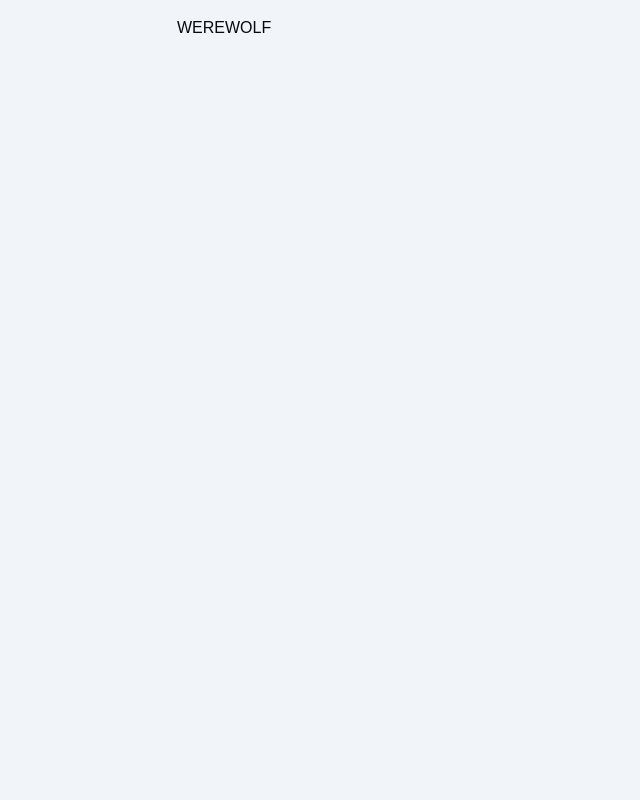
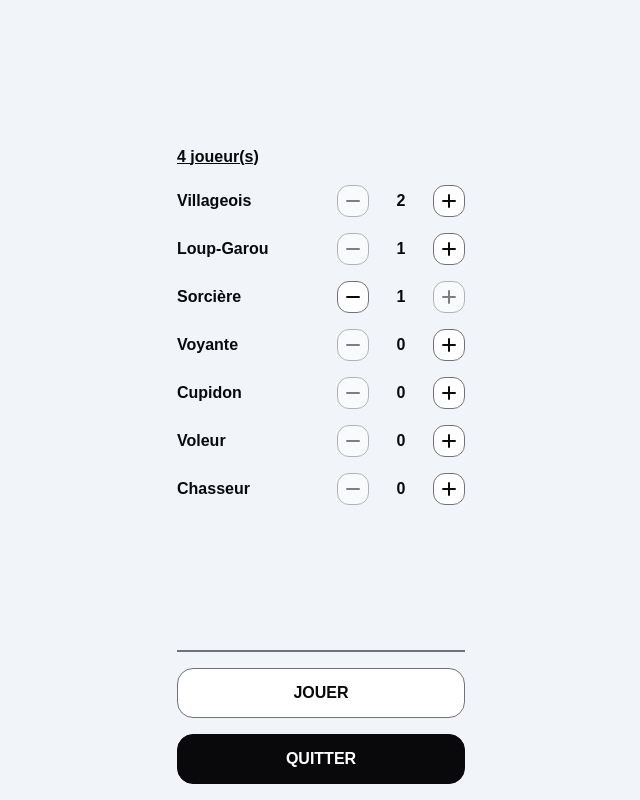
Before and after one commit to bastos-rcd/JustPlay, a React (Vite) app: page /werewolf in a window 1280 px wide. Shown: the whole page, without its empty margins (319-959 px from the left). Built offline with nearby package versions, Linux system fonts and the light colour scheme; a web font is replaced by a local one.

Commit message:
feat: werewolf start page

```diff
--- a/src/components/counter.tsx
+++ b/src/components/counter.tsx
@@ -1,8 +1,8 @@
 export default function Counter(props: {
 	value: number
 	change: (value: number) => void
-	min: number
-	max: number
+	min?: number
+	max?: number
 }) {
 	return (
 		<div className="flex flex-row items-center justify-center gap-4">
--- /dev/null
+++ b/src/features/werewolf/components/werewolf-game.tsx
@@ -0,0 +1,3 @@
+export default function WerewolfGame() {
+	return <>GAME</>
+}
--- /dev/null
+++ b/src/features/werewolf/components/werewolf-select.tsx
@@ -0,0 +1,3 @@
+export default function WerewolfSelect() {
+	return <>SELECT</>
+}
--- /dev/null
+++ b/src/features/werewolf/components/werewolf-start.tsx
@@ -0,0 +1,195 @@
+import { useNavigate } from 'react-router-dom'
+
+import Button from '@/components/button'
+import Counter from '@/components/counter'
+import Divider from '@/components/divider'
+
+import { werewolfStore } from '@/features/werewolf/werewolf.store'
+
+export default function WerewolfStart() {
+	const navigate = useNavigate()
+
+	const { start, nbPlayers, setNbPlayers } = werewolfStore()
+
+	return (
+		<>
+			<div className="no-scrollbar flex flex-1 flex-col justify-center gap-4 overflow-y-auto">
+				<span className="self-left font-bold underline">
+					{nbPlayers.civils +
+						nbPlayers.werewolfs +
+						nbPlayers.witch +
+						nbPlayers.clairvoyant +
+						nbPlayers.cupid +
+						nbPlayers.thief +
+						nbPlayers.hunter}{' '}
+					joueur(s)
+				</span>
+
+				<div className="flex flex-row items-center justify-between gap-4">
+					<span className="font-semibold">Villageois</span>
+
+					<Counter
+						value={nbPlayers.civils}
+						change={(value) =>
+							setNbPlayers(
+								value,
+								nbPlayers.werewolfs,
+								nbPlayers.witch,
+								nbPlayers.clairvoyant,
+								nbPlayers.cupid,
+								nbPlayers.thief,
+								nbPlayers.hunter,
+							)
+						}
+						min={2}
+					/>
+				</div>
+
+				<div className="flex flex-row items-center justify-between gap-4">
+					<span className="font-semibold">Loup-Garou</span>
+
+					<Counter
+						value={nbPlayers.werewolfs}
+						change={(value) =>
+							setNbPlayers(
+								nbPlayers.civils,
+								value,
+								nbPlayers.witch,
+								nbPlayers.clairvoyant,
+								nbPlayers.cupid,
+								nbPlayers.thief,
+								nbPlayers.hunter,
+							)
+						}
+						min={1}
+					/>
+				</div>
+
+				<div className="flex flex-row items-center justify-between gap-4">
+					<span className="font-semibold">Sorcière</span>
+
+					<Counter
+						value={nbPlayers.witch}
+						change={(value) =>
+							setNbPlayers(
+								nbPlayers.civils,
+								nbPlayers.werewolfs,
+								value,
+								nbPlayers.clairvoyant,
+								nbPlayers.cupid,
+								nbPlayers.thief,
+								nbPlayers.hunter,
+							)
+						}
+						min={0}
+						max={1}
+					/>
+				</div>
+
+				<div className="flex flex-row items-center justify-between gap-4">
+					<span className="font-semibold">Voyante</span>
+
+					<Counter
+						value={nbPlayers.clairvoyant}
+						change={(value) =>
+							setNbPlayers(
+								nbPlayers.civils,
+								nbPlayers.werewolfs,
+								nbPlayers.witch,
+								value,
+								nbPlayers.cupid,
+								nbPlayers.thief,
+								nbPlayers.hunter,
+							)
+						}
+						min={0}
+						max={1}
+					/>
+				</div>
+
+				<div className="flex flex-row items-center justify-between gap-4">
+					<span className="font-semibold">Cupidon</span>
+
+					<Counter
+						value={nbPlayers.cupid}
+						change={(value) =>
+							setNbPlayers(
+								nbPlayers.civils,
+								nbPlayers.werewolfs,
+								nbPlayers.witch,
+								nbPlayers.clairvoyant,
+								value,
+								nbPlayers.thief,
+								nbPlayers.hunter,
+							)
+						}
+						min={0}
+						max={1}
+					/>
+				</div>
+
+				<div className="flex flex-row items-center justify-between gap-4">
+					<span className="font-semibold">Voleur</span>
+
+					<Counter
+						value={nbPlayers.thief}
+						change={(value) =>
+							setNbPlayers(
+								nbPlayers.civils,
+								nbPlayers.werewolfs,
+								nbPlayers.witch,
+								nbPlayers.clairvoyant,
+								nbPlayers.cupid,
+								value,
+								nbPlayers.hunter,
+							)
+						}
+						min={0}
+						max={1}
+					/>
+				</div>
+
+				<div className="flex flex-row items-center justify-between gap-4">
+					<span className="font-semibold">Chasseur</span>
+
+					<Counter
+						value={nbPlayers.hunter}
+						change={(value) =>
+							setNbPlayers(
+								nbPlayers.civils,
+								nbPlayers.werewolfs,
+								nbPlayers.witch,
+								nbPlayers.clairvoyant,
+								nbPlayers.cupid,
+								nbPlayers.thief,
+								value,
+							)
+						}
+						min={0}
+						max={1}
+					/>
+				</div>
+			</div>
+
+			<Divider />
+
+			<Button
+				label="Jouer"
+				style="light"
+				action={start}
+				disabled={
+					nbPlayers.civils +
+						nbPlayers.werewolfs +
+						nbPlayers.witch +
+						nbPlayers.clairvoyant +
+						nbPlayers.cupid +
+						nbPlayers.thief +
+						nbPlayers.hunter <
+					4
+				}
+			/>
+
+			<Button label="Quitter" style="dark" action={() => navigate('/')} />
+		</>
+	)
+}
--- /dev/null
+++ b/src/features/werewolf/werewolf.const.ts
@@ -0,0 +1,30 @@
+import { ROLES, type Role } from '@/features/werewolf/werewolf.type'
+
+export function shuffle<T>(array: T[]): T[] {
+	const result = [...array]
+	for (let i = result.length - 1; i > 0; i--) {
+		const j = Math.floor(Math.random() * (i + 1))
+		;[result[i], result[j]] = [result[j], result[i]]
+	}
+	return result
+}
+
+export function pickRoles(
+	civils: number,
+	werewolfs: number,
+	witch: number,
+	clairvoyant: number,
+	cupid: number,
+	thief: number,
+	hunter: number,
+): Role[] {
+	return shuffle([
+		...Array.from({ length: civils }, () => ROLES.CIVIL),
+		...Array.from({ length: werewolfs }, () => ROLES.WEREWOLF),
+		...Array.from({ length: witch }, () => ROLES.WITCH),
+		...Array.from({ length: clairvoyant }, () => ROLES.CLAIRVOYANT),
+		...Array.from({ length: cupid }, () => ROLES.CUPID),
+		...Array.from({ length: thief }, () => ROLES.THIEF),
+		...Array.from({ length: hunter }, () => ROLES.HUNTER),
+	])
+}
--- /dev/null
+++ b/src/features/werewolf/werewolf.store.ts
@@ -0,0 +1,117 @@
+import { create } from 'zustand'
+
+import { pickRoles } from '@/features/werewolf/werewolf.const'
+import type { Player, Role } from '@/features/werewolf/werewolf.type'
+
+interface State {
+	status: boolean
+	start: () => void
+	stop: () => void
+
+	nbPlayers: {
+		civils: number
+		werewolfs: number
+		witch: number
+		clairvoyant: number
+		cupid: number
+		thief: number
+		hunter: number
+	}
+	setNbPlayers: (
+		civils: number,
+		werewolfs: number,
+		witch: number,
+		clairvoyant: number,
+		cupid: number,
+		thief: number,
+		hunter: number,
+	) => void
+
+	roles: Role[]
+
+	players: Player[]
+	addPlayer: (name: string, role: Role) => void
+	eliminate: (id: string) => void
+
+	winner: Role | null
+	setWinner: (role: Role | null) => void
+}
+
+export const werewolfStore = create<State>((set) => ({
+	status: false,
+	start: () =>
+		set((state) => ({
+			status: true,
+			roles: pickRoles(
+				state.nbPlayers.civils,
+				state.nbPlayers.werewolfs,
+				state.nbPlayers.witch,
+				state.nbPlayers.clairvoyant,
+				state.nbPlayers.cupid,
+				state.nbPlayers.thief,
+				state.nbPlayers.hunter,
+			),
+			players: [],
+			winner: null,
+		})),
+	stop: () =>
+		set({
+			status: false,
+			roles: [],
+			players: [],
+			winner: null,
+		}),
+
+	nbPlayers: {
+		civils: 2,
+		werewolfs: 1,
+		witch: 1,
+		clairvoyant: 0,
+		cupid: 0,
+		thief: 0,
+		hunter: 0,
+	},
+	setNbPlayers: (civils, werewolfs, witch, clairvoyant, cupid, thief, hunter) =>
+		set({
+			nbPlayers: {
+				civils,
+				werewolfs,
+				witch,
+				clairvoyant,
+				cupid,
+				thief,
+				hunter,
+			},
+		}),
+
+	roles: [],
+
+	players: [],
+	addPlayer: (name, role) =>
+		set((state) => {
+			const players = [
+				...state.players,
+				{
+					id: crypto.randomUUID(),
+					name,
+					role,
+					die: false,
+				},
+			]
+
+			return {
+				players,
+			}
+		}),
+	eliminate: (id) =>
+		set((state) => {
+			const players = state.players.map((player) =>
+				player.id === id ? { ...player, die: true } : player,
+			)
+
+			return { players }
+		}),
+
+	winner: null,
+	setWinner: (winner) => set({ winner }),
+}))
--- a/src/features/werewolf/werewolf.tsx
+++ b/src/features/werewolf/werewolf.tsx
@@ -1,3 +1,25 @@
+import { werewolfStore } from '@/features/werewolf/werewolf.store'
+
+import WerewolfGame from '@/features/werewolf/components/werewolf-game'
+import WerewolfSelect from '@/features/werewolf/components/werewolf-select'
+import WerewolfStart from '@/features/werewolf/components/werewolf-start'
+
 export default function Werewolf() {
-	return <>WEREWOLF</>
+	const { status, nbPlayers, players } = werewolfStore()
+
+	if (!status) return <WerewolfStart />
+
+	if (
+		players.length <
+		nbPlayers.civils +
+			nbPlayers.werewolfs +
+			nbPlayers.witch +
+			nbPlayers.clairvoyant +
+			nbPlayers.cupid +
+			nbPlayers.thief +
+			nbPlayers.hunter
+	)
+		return <WerewolfSelect />
+
+	return <WerewolfGame />
 }
--- /dev/null
+++ b/src/features/werewolf/werewolf.type.ts
@@ -0,0 +1,17 @@
+export const ROLES = {
+	CIVIL: 'Villageois',
+	WEREWOLF: 'Loup-Garou',
+	WITCH: 'Sorcière',
+	CLAIRVOYANT: 'Voyante',
+	CUPID: 'Cupidon',
+	THIEF: 'Voleur',
+	HUNTER: 'Chasseur',
+} as const
+export type Role = (typeof ROLES)[keyof typeof ROLES]
+
+export type Player = {
+	id: string
+	name: string
+	role: Role
+	die: boolean
+}
```
